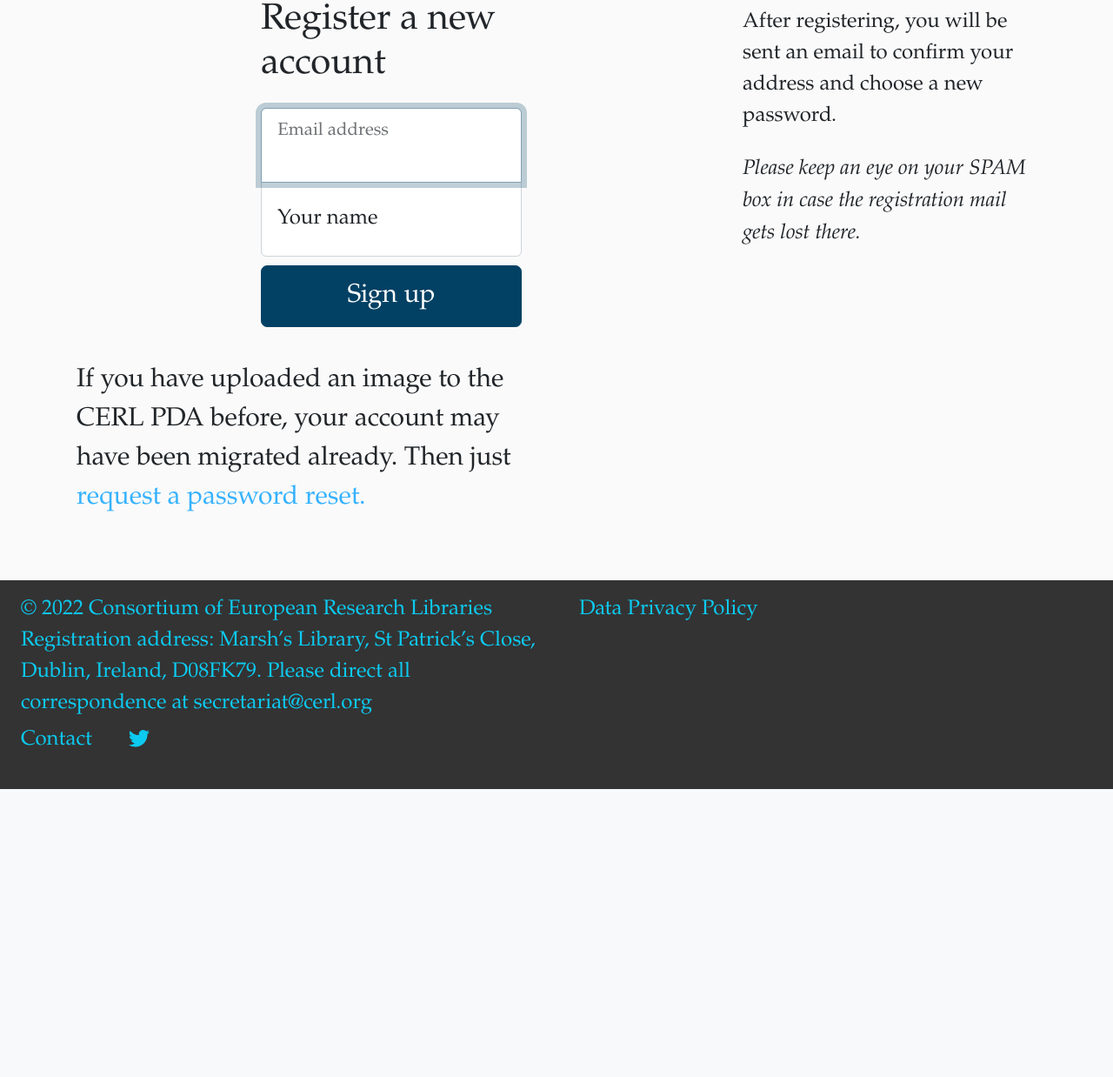
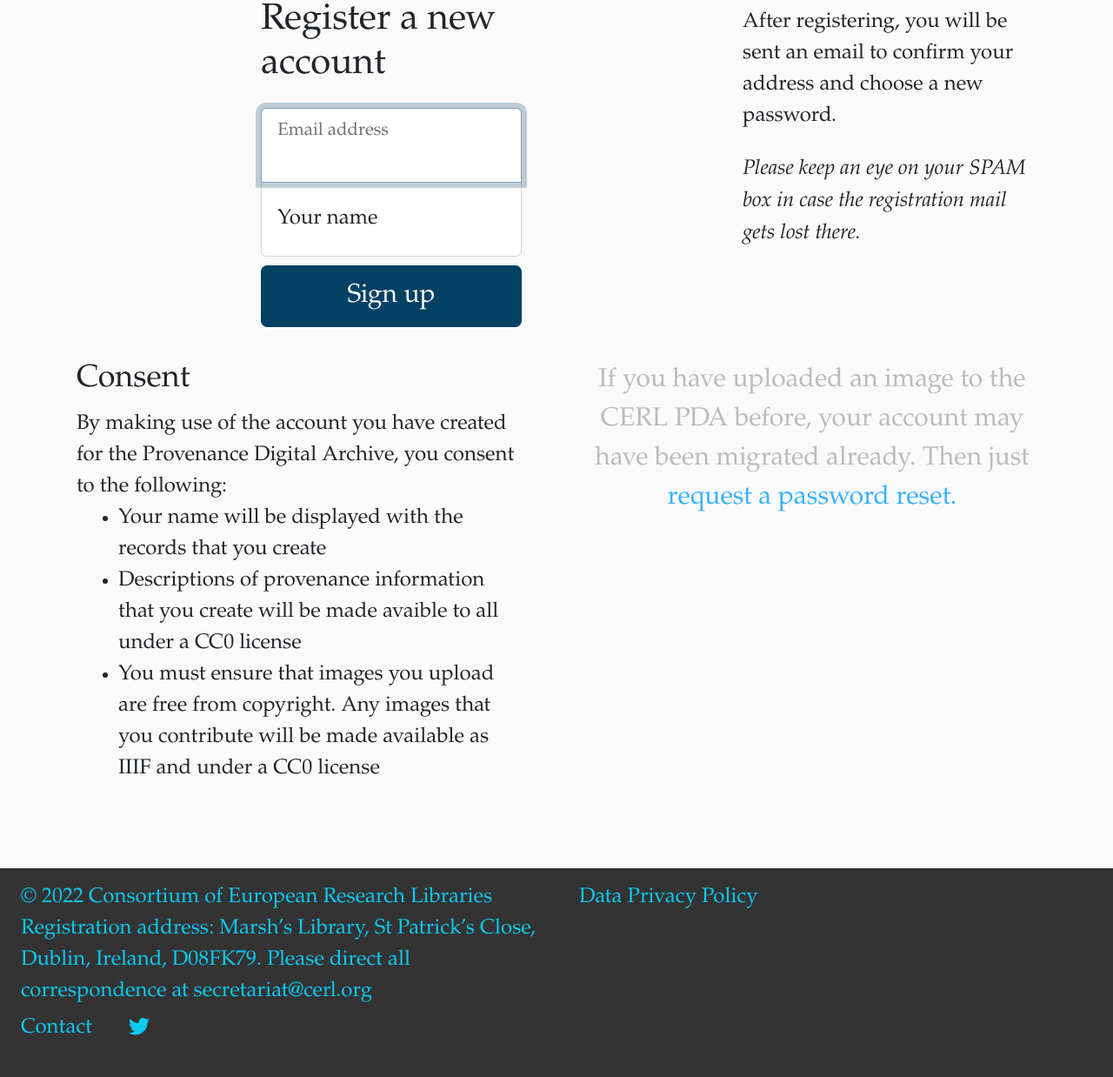
Before and after one commit to epoz/cerlpda, a FastAPI app: page /register in a window 1280 px wide. Shown: the part 236-1474 px from the top of the page at 87% size. Before the commit the page ends 1143 px from the top, so only its background shows below. Run offline with FastAPI, Linux system fonts and the light colour scheme; style sheets or scripts are compiled from the project's sources.

Commit message:
Add consent text

```diff
--- a/src/templates/register.html
+++ b/src/templates/register.html
@@ -48,8 +48,17 @@
         </div>
 
     </div>
-    <div class="row">
-        <div class="col-6 lead">If you have uploaded an image to the CERL PDA before, your account may have been migrated already.
+    <div class="row gx-5">
+        <div class="col-6">
+        <h4>Consent</h4>
+        By making use of the account you have created for the Provenance Digital Archive, you consent to the following:
+        <ul>
+            <li>Your name will be displayed with the records that you create</li>
+            <li>Descriptions of provenance information that you create will be made avaible to all under a CC0 license</li>
+            <li>You must ensure that images you upload are free from copyright. Any images that you contribute will be made available as IIIF and under a CC0 license</li>
+        </ul>
+        </div>
+        <div class="col-6 lead" style="text-align: center; color: #bbb">If you have uploaded an image to the CERL PDA before, your account may have been migrated already.
             Then just <a href="/passwordreset">request a password reset.</a>
         </div>
     </div>
```
